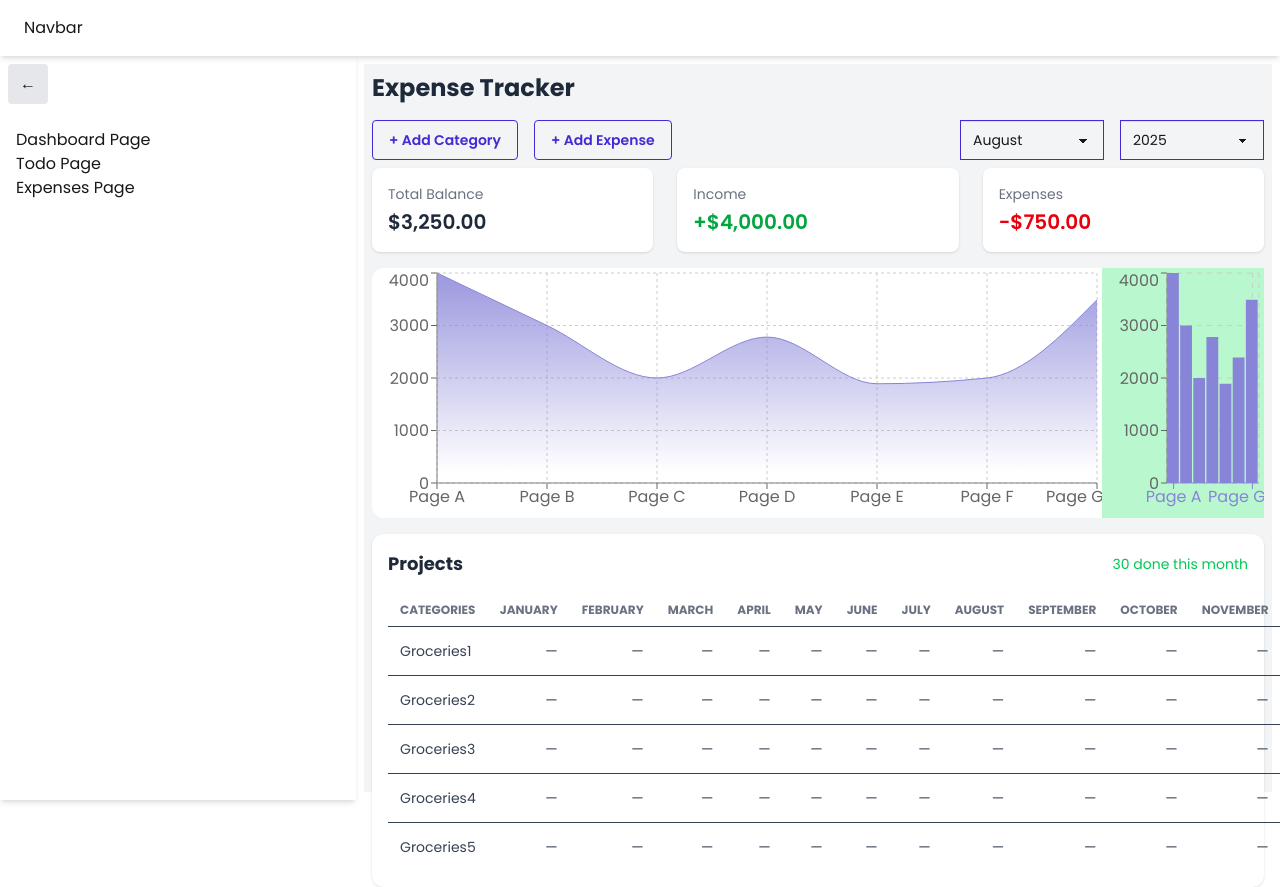
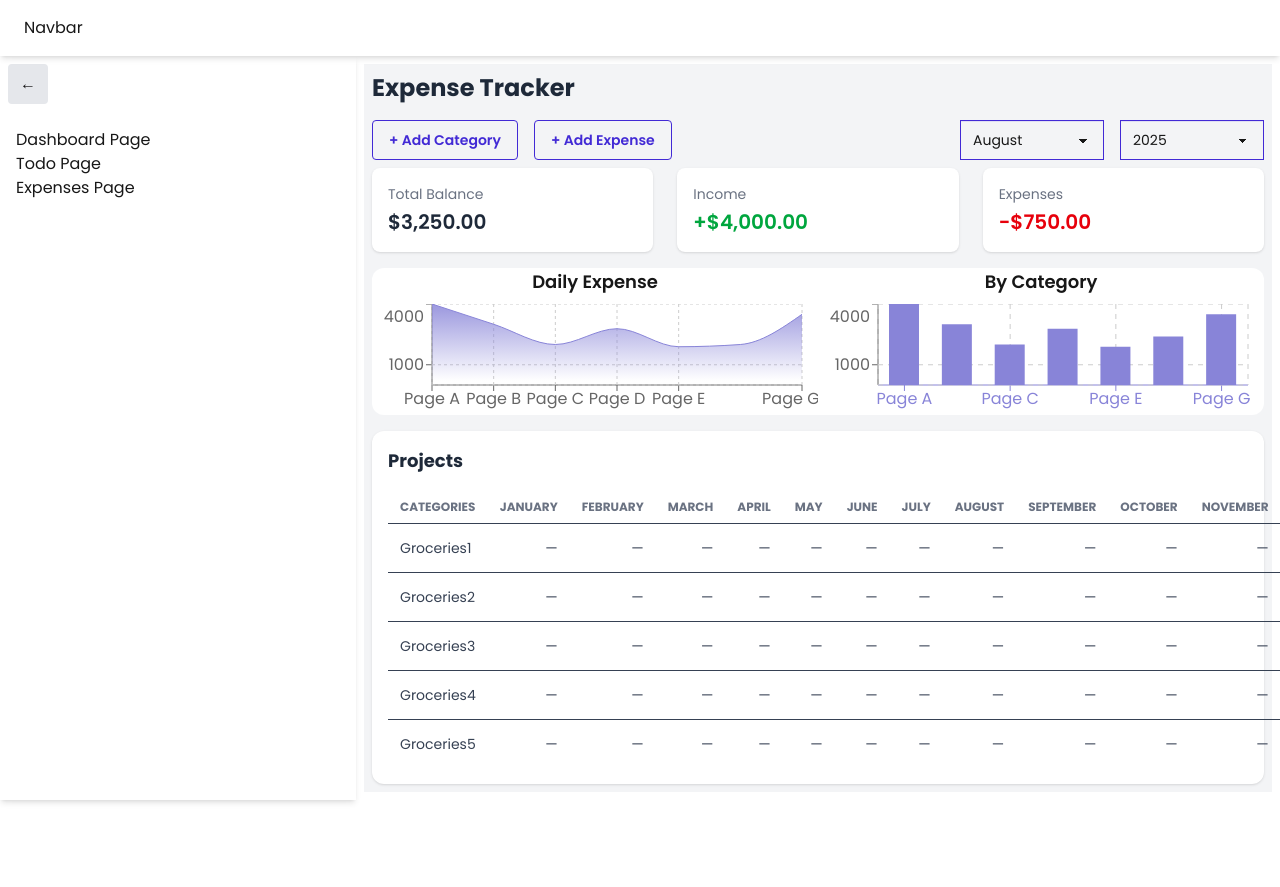
Before and after one commit to KarlStevenRequinto/habbit-management, a Next.js app: page /expenses in a window 1280 px wide. Shown: the top 887 px of the page. After the commit the page ends 800 px from the top, so only its background shows below. Built offline with nearby package versions, Linux system fonts and the light colour scheme.

Commit message:
restyle graph positioning

```diff
--- a/src/app/(main)/expenses/page.tsx
+++ b/src/app/(main)/expenses/page.tsx
@@ -1,16 +1,17 @@
 "use client";
-import React, { useState } from "react";
+import React from "react";
+import { useViewModel } from "./useViewModel";
+import { areaChartData, barChartData } from "@/app/constants/chartData";
+import { Area, AreaChart, CartesianGrid, Tooltip, XAxis, YAxis, ResponsiveContainer, BarChart, Bar } from "recharts";
 
 import MainContainer from "@/app/components/main-container";
-import { areaChartData, barChartData } from "@/app/constants/chartData";
-import { Area, AreaChart, CartesianGrid, Tooltip, XAxis, YAxis, ResponsiveContainer, BarChart, Bar } from "recharts";
 import DropDownSelect from "@/app/components/dropdown-select";
 import CardHeader from "@/app/components/card-header";
 import CardModalContainer from "@/app/components/card-modal-container";
-import { useViewModel } from "./useViewModel";
 import CategoryForm from "@/app/components/(forms)/category-form";
 import PrimaryBtn from "@/app/components/(buttons)/primary-btn";
 import ExpenseForm from "@/app/components/(forms)/expenses-form";
+import TitleHeader from "@/app/components/title-header";
 
 const ExpensesPage = () => {
     const {
@@ -39,9 +40,7 @@ const ExpensesPage = () => {
         <MainContainer>
             {/* header */}
             <div className="bg-gray-100 p-2 h-full gap-2 flex flex-col">
-                <header className="flex items-center justify-between">
-                    <h1 className="text-2xl font-bold text-gray-800">Expense Tracker</h1>
-                </header>
+                <TitleHeader title="Expense Tracker" />
 
                 {/* filter */}
                 <div className="py-2">
@@ -86,8 +85,11 @@ const ExpensesPage = () => {
 
                 {/* graphs */}
                 <div className="bg-white rounded-xl mb-2  flex-2 flex flex-col lg:flex-row w-full ">
-                    <div className="flex-1 flex justify-center items-center">
-                        <AreaChart width={730} height={250} data={areaChartData}>
+                    <div className="flex-1 flex flex-col items-stretch">
+                        <h2 className="text-lg font-semibold text-center mb-2">Daily Expense</h2>
+                        <div className="flex-1">
+                            <ResponsiveContainer width="100%" height="100%">
+                                <AreaChart data={areaChartData} margin={{ top: 0, right: 16, bottom: 0, left: 0 }}>
                                     <defs>
                                         <linearGradient id="colorUv" x1="0" y1="0" x2="0" y2="1">
                                             <stop offset="5%" stopColor="#8884d8" stopOpacity={0.8} />
@@ -100,10 +102,14 @@ const ExpensesPage = () => {
                                     <Tooltip />
                                     <Area type="monotone" dataKey="uv" stroke="#8884d8" fillOpacity={1} fill="url(#colorUv)" />
                                 </AreaChart>
+                            </ResponsiveContainer>
                         </div>
-                    <div className="flex-1 bg-green-200">
-                        <ResponsiveContainer>
-                            <BarChart width={600} height={300} data={barChartData}>
+                    </div>
+                    <div className="flex-1 flex flex-col items-stretch">
+                        <h2 className="text-lg font-semibold text-center mb-2">By Category</h2>
+                        <div className="flex-1">
+                            <ResponsiveContainer width="100%" height="100%">
+                                <BarChart data={barChartData} margin={{ top: 0, right: 16, bottom: 0, left: 0 }}>
                                     <XAxis dataKey="name" stroke="#8884d8" />
                                     <YAxis />
                                     <Tooltip />
@@ -113,12 +119,12 @@ const ExpensesPage = () => {
                             </ResponsiveContainer>
                         </div>
                     </div>
+                </div>
 
                 {/* Bottom section: 1/3 height */}
                 <div className="flex-1 bg-white rounded-xl shadow-sm p-4">
                     <div className="flex justify-between items-center mb-4">
                         <h2 className="text-lg font-bold text-gray-800">Projects</h2>
-                        <span className="text-sm text-green-500">30 done this month</span>
                     </div>
                     <table className="w-full text-left table-auto">
                         <thead>
--- /dev/null
+++ b/src/app/components/title-header/index.tsx
@@ -0,0 +1,13 @@
+import React from "react";
+interface TitleHeaderProps {
+    title: string;
+}
+const TitleHeader = ({ title }: TitleHeaderProps) => {
+    return (
+        <header className="flex items-center justify-between">
+            <h1 className="text-2xl font-bold text-gray-800">{title}</h1>
+        </header>
+    );
+};
+
+export default TitleHeader;
```
Lines whose indentation alone changed are shown as unchanged.
